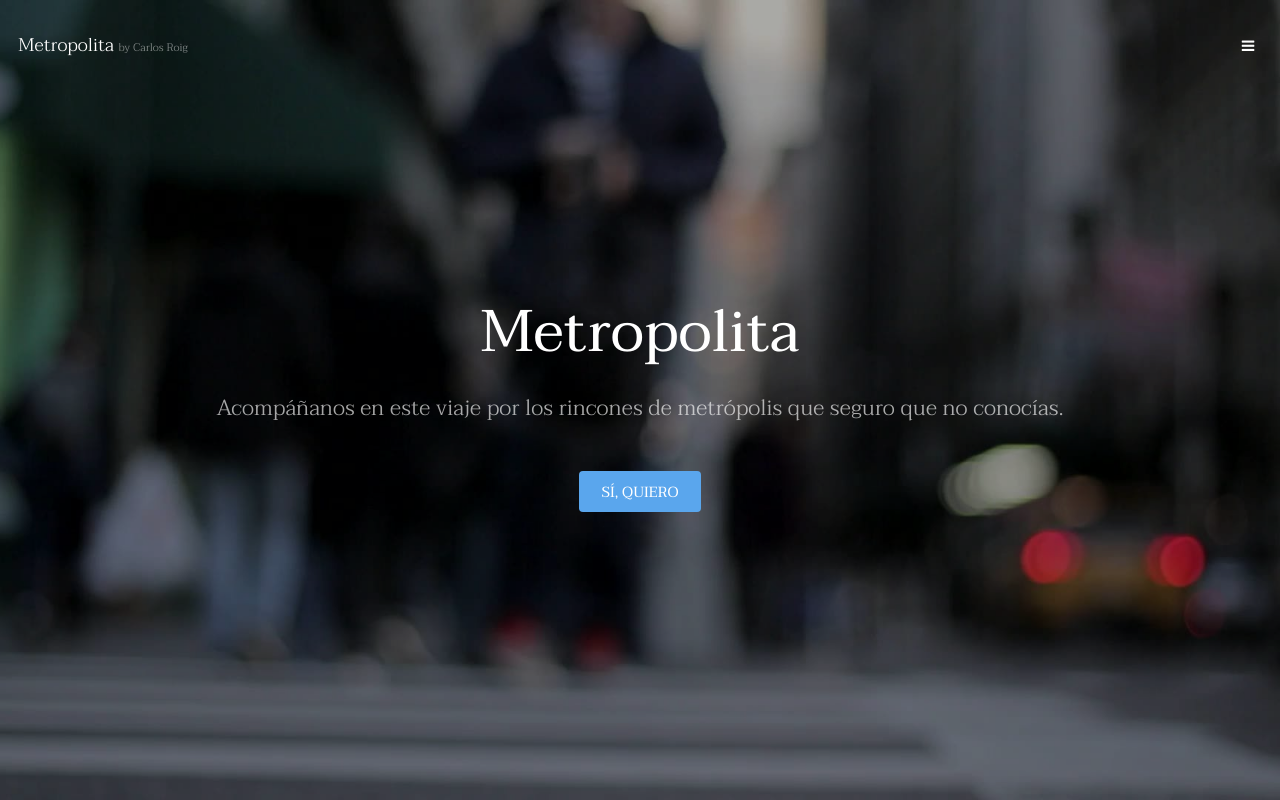
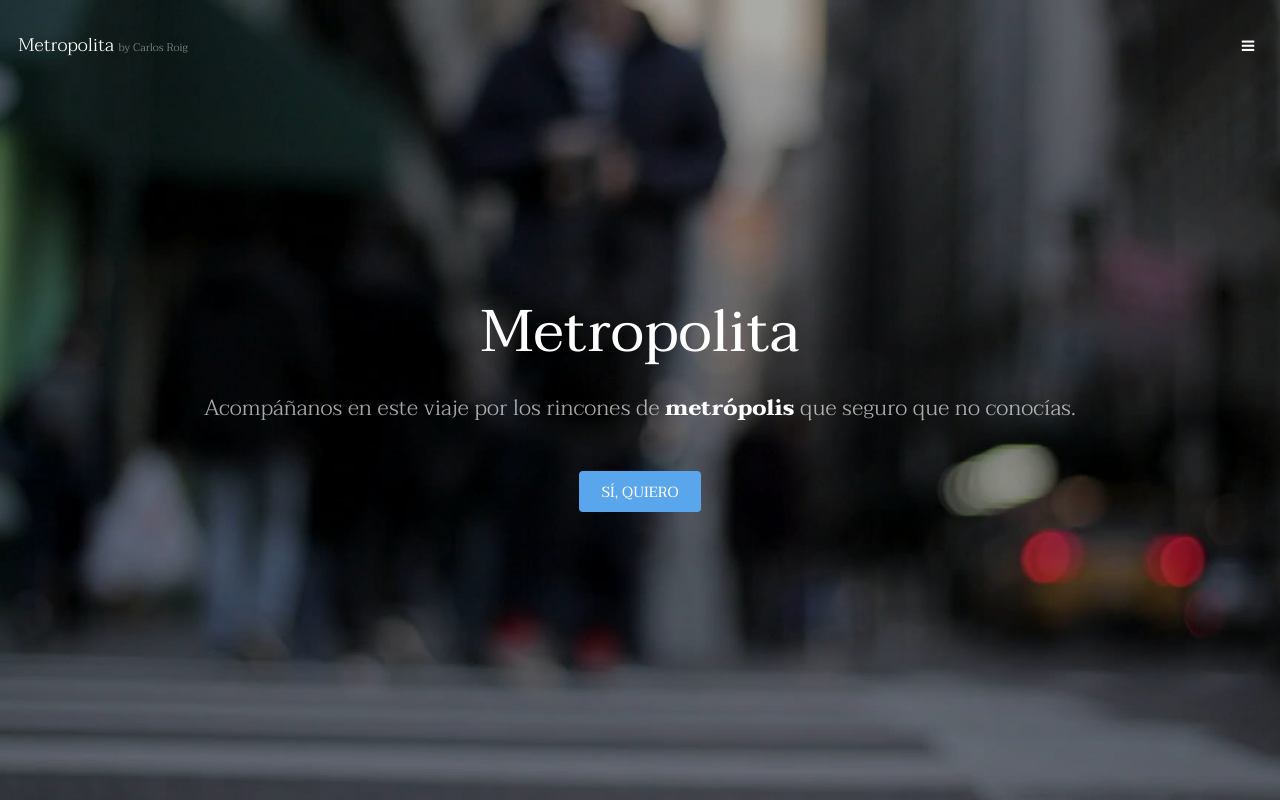
Before and after one commit to Croig95/04_REP_METROPOLITA, a plain HTML site: page index.html in a window 1280 px wide. Shown: the top 800 px of the page. Drawn offline with Linux system fonts and the light colour scheme.

Commit message:
Añado la etiqueta <b></b> para que los cambios de CARLA en el CSS tengan efecto

```diff
--- a/index.html
+++ b/index.html
@@ -37,7 +37,7 @@
 			<section id="banner" data-video="images/banner">
 				<div class="inner">
 					<h1>Metropolita</h1>
-					<p>Acomp&aacute;&ntilde;anos en este viaje por los rincones de metr&oacute;polis que seguro que no conoc&iacute;as.</p>
+					<p>Acomp&aacute;&ntilde;anos en este viaje por los rincones de <b>metr&oacute;polis</b> que seguro que no conoc&iacute;as.</p>
 					<a href="#one" class="button special scrolly">S&iacute;, quiero</a>
 				</div>
 			</section>
```
